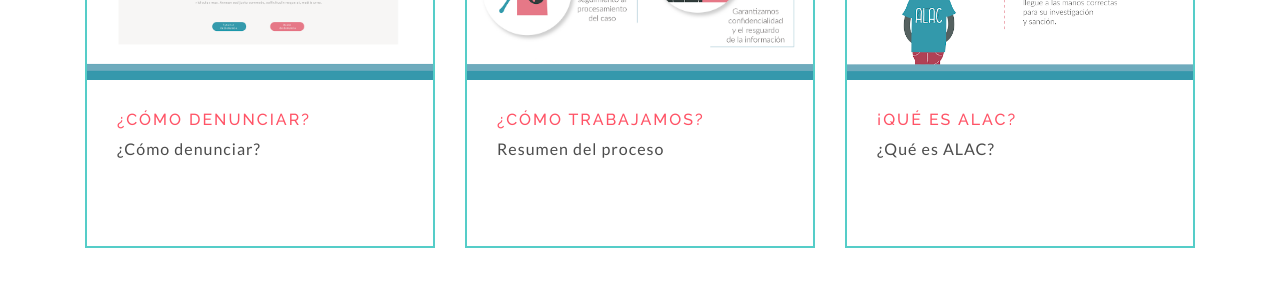
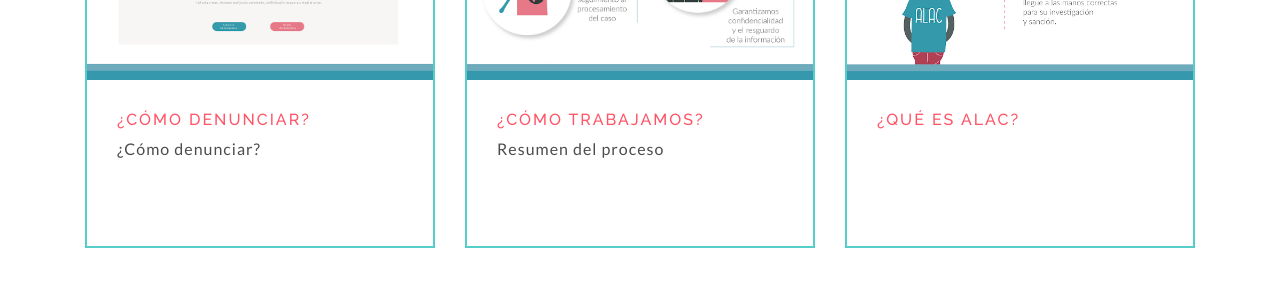
Before and after one commit to taniaadmin2020/denunciacorrupcion.github.io, a Jekyll site: the page built from index.html, in a window 1280 px wide and 900 px high, scrolled down 1150 px. Shown: the part 150-446 px from the top of the window. Built offline with Jekyll 4.4.1, drawn with Linux system fonts in a browser that asks for light colours.

Commit message:
Update 2018-04-11-que-es-alac.md

```diff
--- a/_material_educativo/2018-04-11-que-es-alac.md
+++ b/_material_educativo/2018-04-11-que-es-alac.md
@@ -4,8 +4,7 @@
 published: true
 autor: Chile Transparente
 layout: simple-page
-title: ¡Qué es ALAC?
-description: ¿Qué es ALAC?
+title: ¿Qué es ALAC?
 permalink: que-es-alac
 img_related: /assets/material_educativo_1.png
 ---
```
